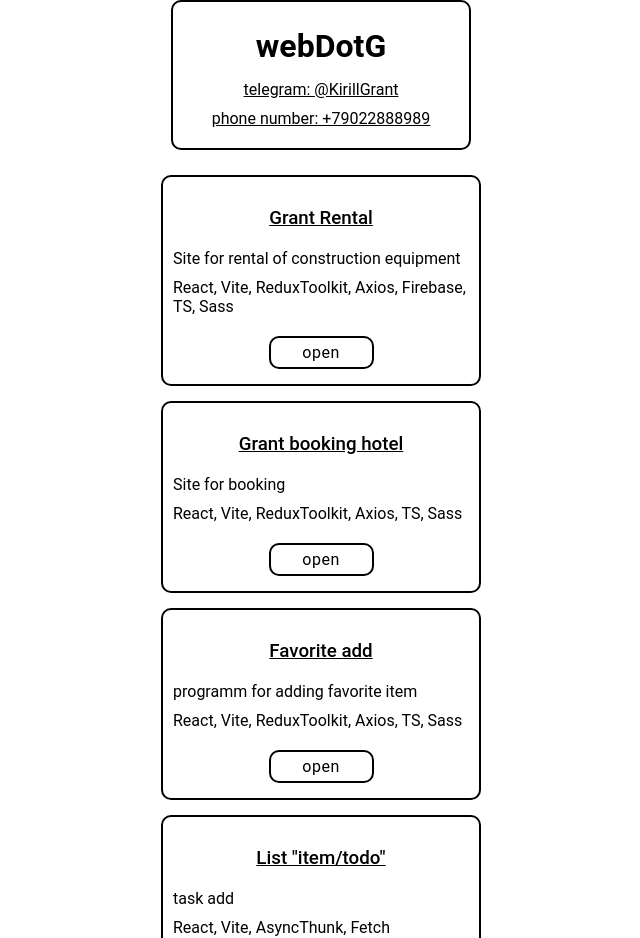
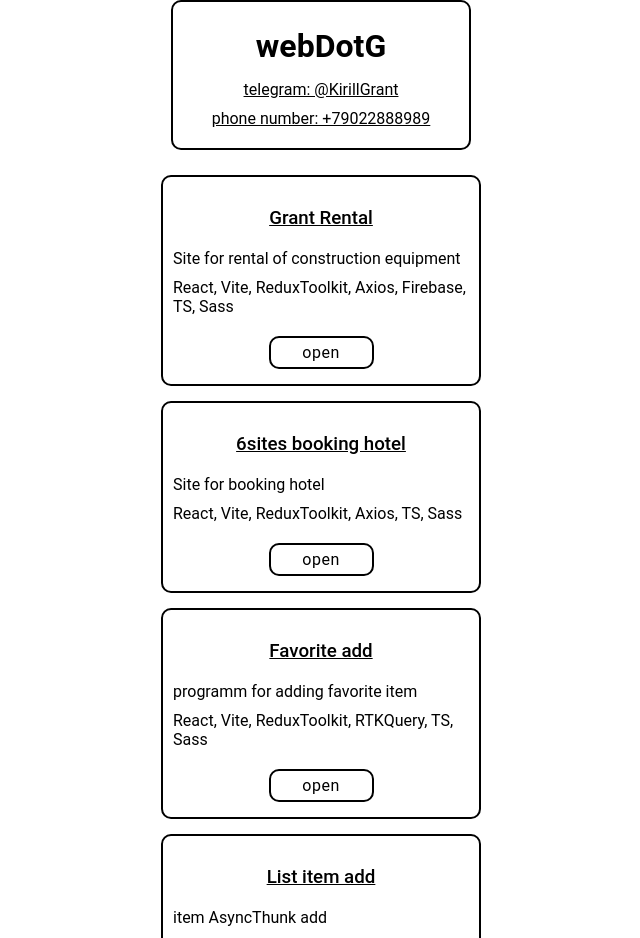
Before and after one commit to webdotG/projects, a React (Vite) app: page / in a window 1280 px wide. Shown: the top 938 px of the page, without its empty margins (319-959 px from the left). Built offline with nearby package versions, Linux system fonts and the light colour scheme.

Commit message:
fix text

```diff
--- a/src/App.tsx
+++ b/src/App.tsx
@@ -36,20 +36,20 @@ function App() {
           <a className={style.item_link} href='https://webdotg.github.io/Rental/' target="_blank">open</a>
         </li>
         <li className={style.item_wrapper}>
-          <h3 className={style.item_title}>Grant booking hotel</h3>
-          <p className={style.item_description}>Site for booking </p>
+          <h3 className={style.item_title}>6sites booking hotel</h3>
+          <p className={style.item_description}>Site for booking hotel</p>
           <p className={style.item_stack}>React, Vite, ReduxToolkit, Axios, TS, Sass</p>
           <a className={style.item_link} href='https://webdotg.github.io/six_citise/' target="_blank">open</a>
         </li>
         <li className={style.item_wrapper}>
           <h3 className={style.item_title}>Favorite add</h3>
           <p className={style.item_description}>programm for adding favorite item</p>
-          <p className={style.item_stack}>React, Vite, ReduxToolkit, Axios, TS, Sass</p>
+          <p className={style.item_stack}>React, Vite, ReduxToolkit, RTKQuery, TS, Sass</p>
           <a className={style.item_link} href='https://webdotg.github.io/favorite_add/' target="_blank">open</a>
         </li>
         <li className={style.item_wrapper}>
-          <h3 className={style.item_title}>List "item/todo"</h3>
-          <p className={style.item_description}>task add</p>
+          <h3 className={style.item_title}>List item add</h3>
+          <p className={style.item_description}>item AsyncThunk add</p>
           <p className={style.item_stack}>React, Vite, AsyncThunk, Fetch</p>
           <button className={style.item_link}
             onClick={handleButtonClick}>Open</button>
```
